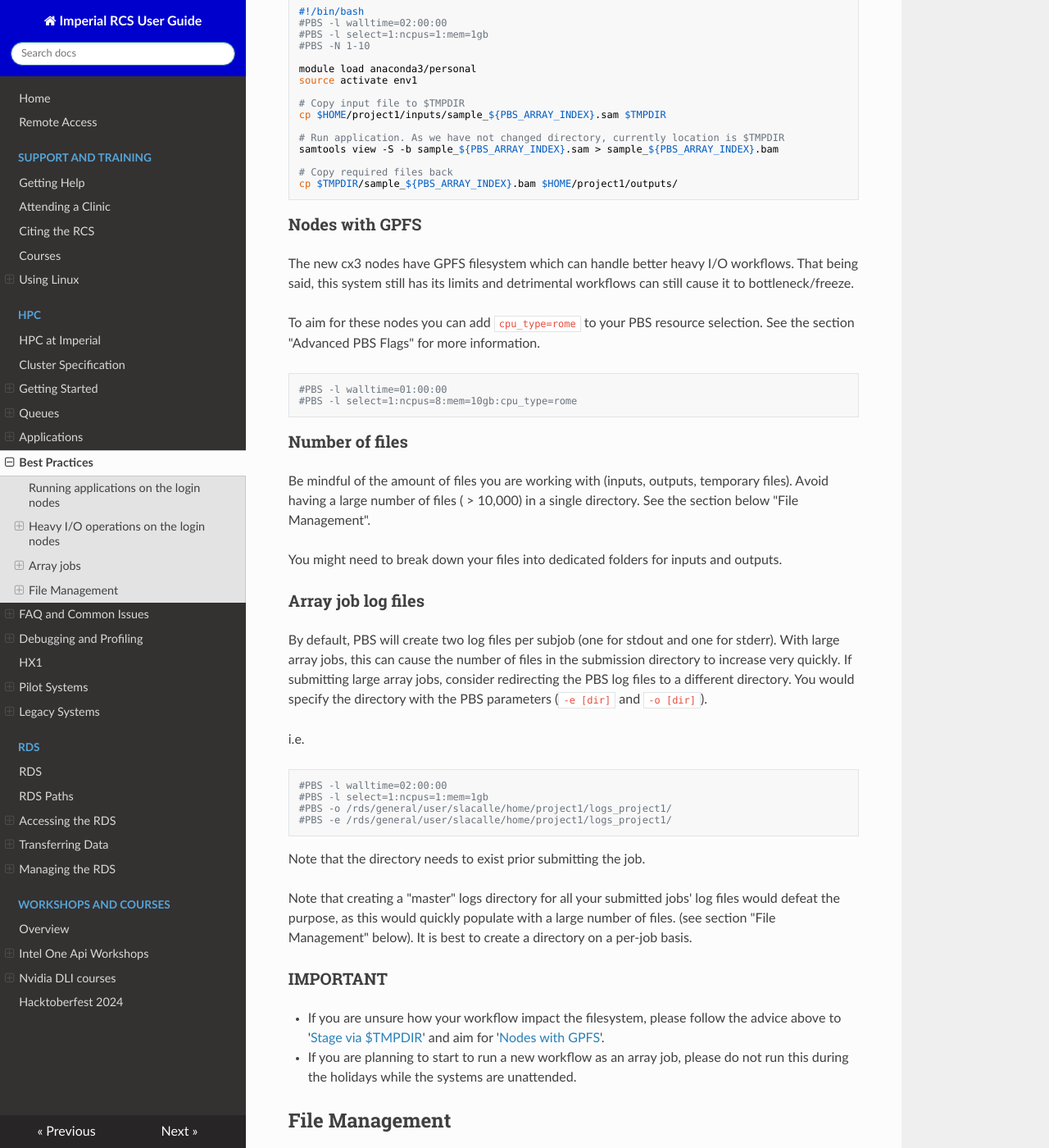
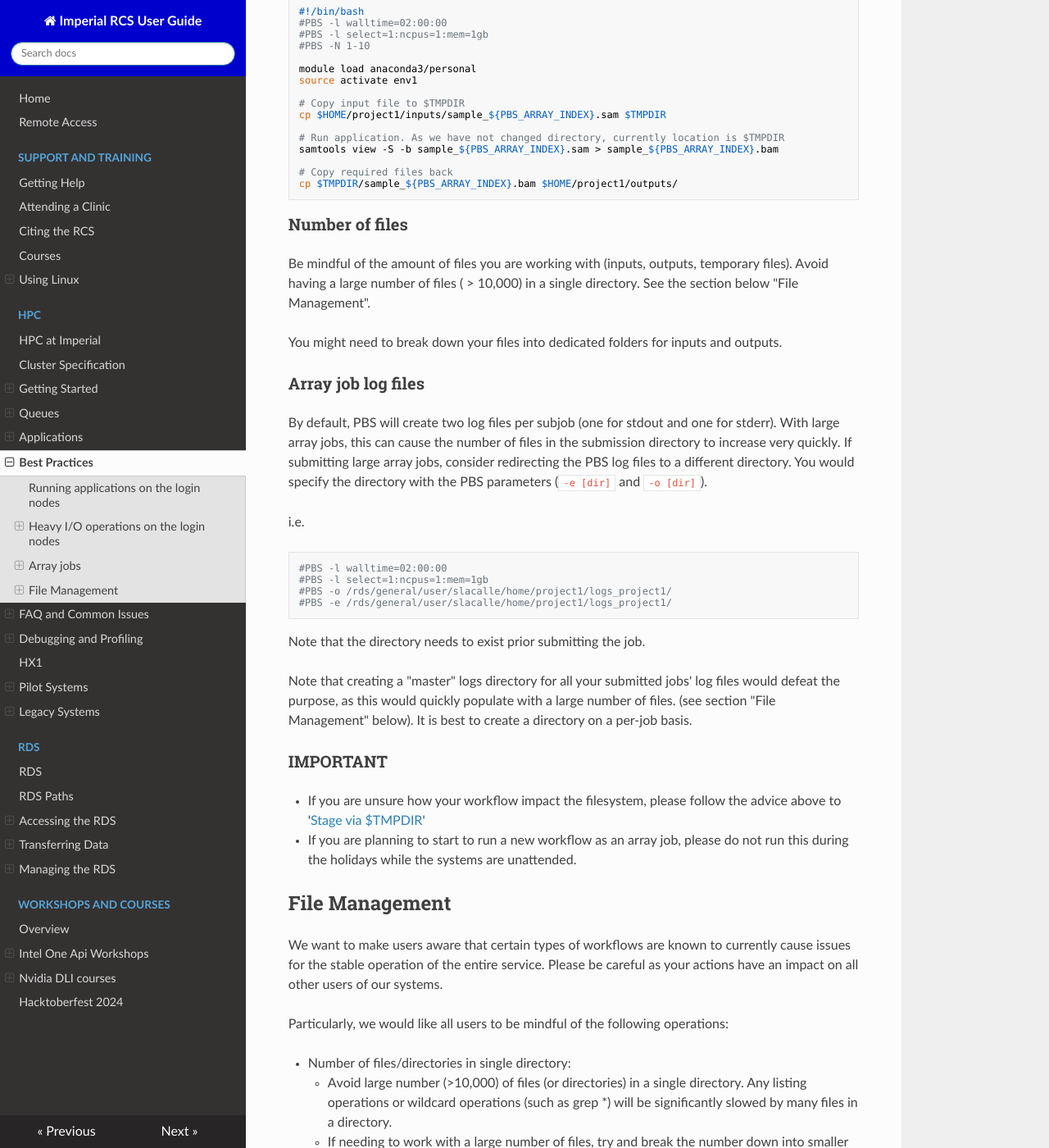
Before and after one commit to ImperialCollegeLondon/icl-rcs-user-guide, an MkDocs documentation site: the page built from docs/hpc/best-practice.md, in a window 1280 px wide and 1400 px high, scrolled down 2419 px. Shown: the whole window at 82% size. Built offline with MkDocs 1.6.1, drawn with Linux system fonts in a browser that asks for light colours; nearby versions of some CDN libraries.

Commit message:
remove irrelevant GPFS section from best-practice

````diff
--- a/docs/hpc/best-practice.md
+++ b/docs/hpc/best-practice.md
@@ -75,17 +75,6 @@ samtools view -S -b sample_${PBS_ARRAY_INDEX}.sam > sample_${PBS_ARRAY_INDEX}.ba
 cp $TMPDIR/sample_${PBS_ARRAY_INDEX}.bam $HOME/project1/outputs/
 ```
 
-### Nodes with GPFS
-
-The new cx3 nodes have GPFS filesystem which can handle better heavy I/O workflows. That being said, this system still has its limits and detrimental workflows can still cause it to bottleneck/freeze.
-
-To aim for these nodes you can add `cpu_type=rome` to your PBS resource selection. See the section "Advanced PBS Flags" for more information.
-
-```bash
-#PBS -l walltime=01:00:00
-#PBS -l select=1:ncpus=8:mem=10gb:cpu_type=rome
-```
-
 ### Number of files
 
 Be mindful of the amount of files you are working with (inputs, outputs, temporary files). Avoid having a large number of files ( > 10,000) in a single directory. See the section below "File Management".
@@ -111,7 +100,7 @@ Note that creating a "master" logs directory for all your submitted jobs' log fi
 
 ### IMPORTANT
 
-* If you are unsure how your workflow impact the filesystem, please follow the advice above to '[Stage via $TMPDIR](#stage-via-tmpdir)' and aim for '[Nodes with GPFS](#nodes-with-gpfs)'.
+* If you are unsure how your workflow impact the filesystem, please follow the advice above to '[Stage via $TMPDIR](#stage-via-tmpdir)'
 * If you are planning to start to run a new workflow as an array job, please do not run this during the holidays while the systems are unattended.
 
 ## File Management
````
